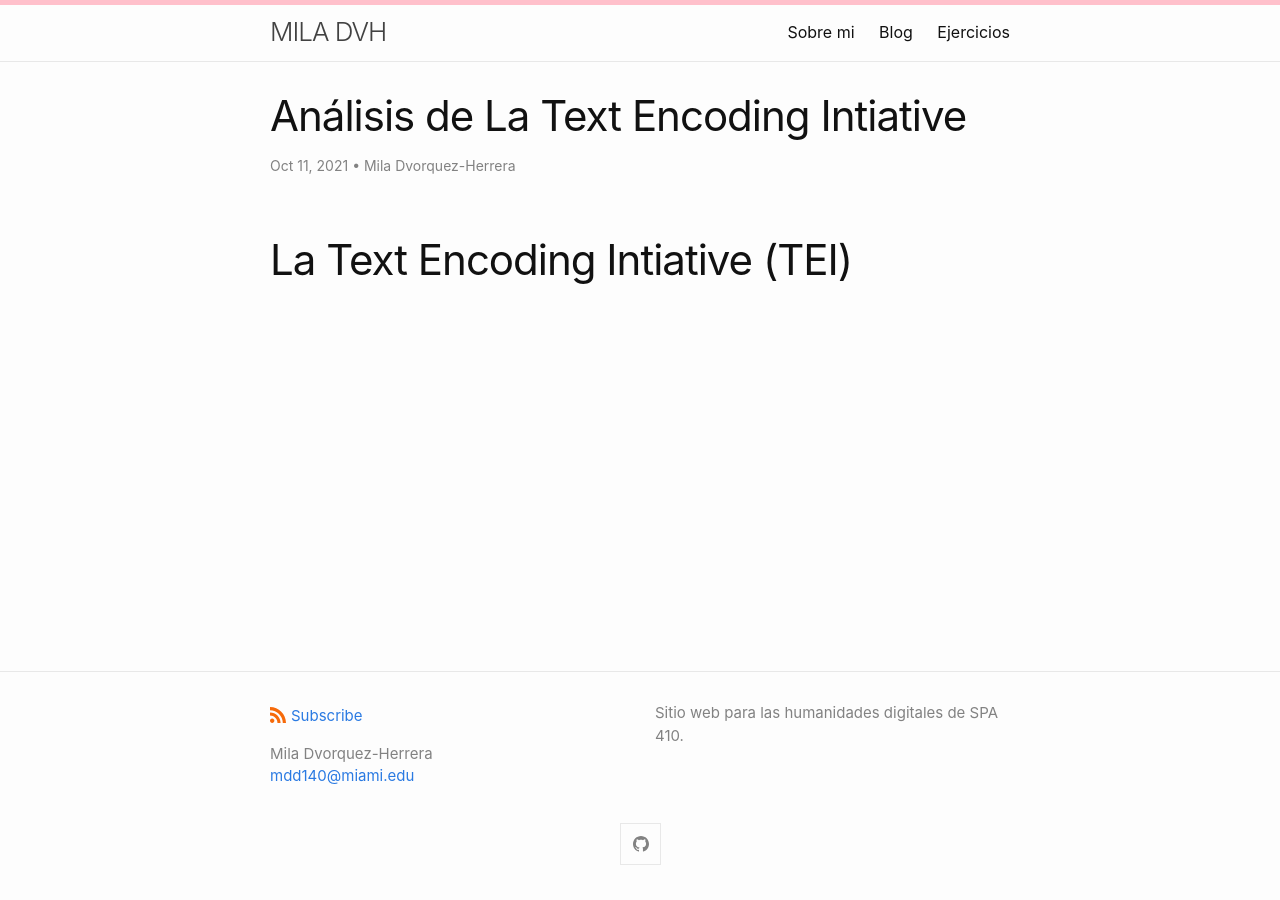
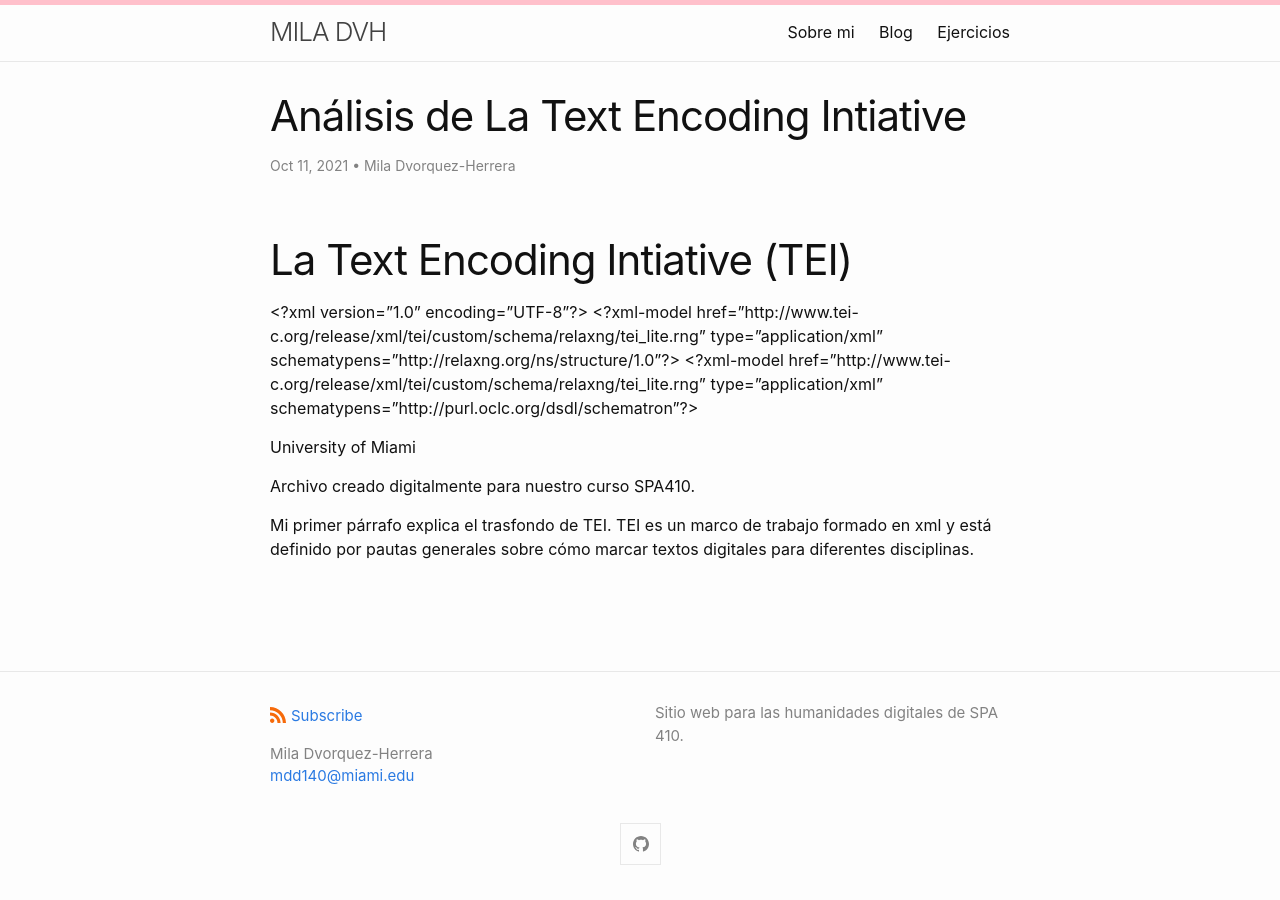
Before and after one commit to miladvh/miladvh.github.io, a Jekyll site: the page built from _posts/2021-10-11-tei.md, in a window 1280 px wide. Built offline with Jekyll 4.4.1, drawn with Linux system fonts in a browser that asks for light colours.

Commit message:
Update 2021-10-11-tei.md

```diff
--- a/_posts/2021-10-11-tei.md
+++ b/_posts/2021-10-11-tei.md
@@ -6,3 +6,30 @@ author: Mila Dvorquez-Herrera
 ---
 
 # La Text Encoding Intiative (TEI)
+<?xml version="1.0" encoding="UTF-8"?>
+<?xml-model href="http://www.tei-c.org/release/xml/tei/custom/schema/relaxng/tei_lite.rng" type="application/xml" schematypens="http://relaxng.org/ns/structure/1.0"?>
+<?xml-model href="http://www.tei-c.org/release/xml/tei/custom/schema/relaxng/tei_lite.rng" type="application/xml"
+	schematypens="http://purl.oclc.org/dsdl/schematron"?>
+<TEI xmlns="http://www.tei-c.org/ns/1.0">
+  <teiHeader>
+      <fileDesc>
+         <titleStmt>
+            <title>Ejercicio para el curso de SPA 410</title>
+         </titleStmt>
+         <publicationStmt>
+            <p>University of Miami</p>
+         </publicationStmt>
+         <sourceDesc>
+            <p>Archivo creado digitalmente para nuestro curso SPA410.</p>
+         </sourceDesc>
+      </fileDesc>
+  </teiHeader>
+  <text>
+      <body>
+         <p>Mi primer párrafo explica el trasfondo de TEI. TEI es un marco de trabajo formado en xml y está definido por pautas generales sobre cómo marcar textos digitales para diferentes disciplinas.</p>
+         <figure>
+            <graphic url="http://www.tei-c.org/logos/TEI-glow.png"/>
+         </figure>
+      </body>
+  </text>
+</TEI>
```
